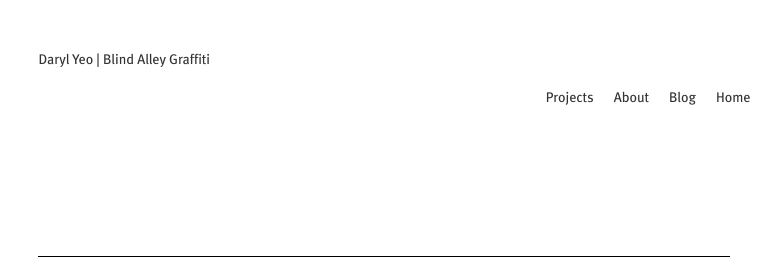
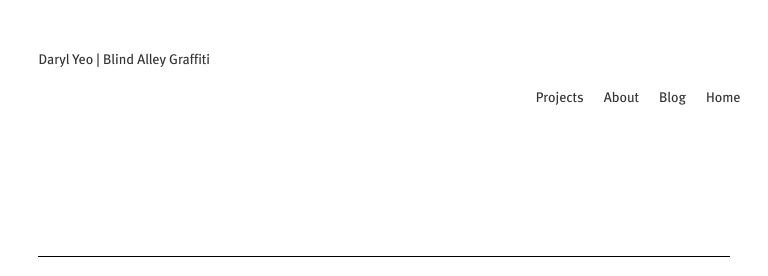
Before and after one commit to aacyun/jianxioy.github.com, a Jekyll site: the page built from index.html, in a window 768 px wide. Shown: the top 276 px of the page. Built offline with Jekyll 4.4.1, drawn with Linux system fonts in a browser that asks for light colours; Markdown is read by kramdown in place of the engine named in the settings.

Commit message:
Fixing mobile.

```diff
--- a/static/css/layout.css
+++ b/static/css/layout.css
@@ -139,7 +139,7 @@ h6 {
 		#nav-primary ul li {
    			position: relative;
 			float: right;
-			right: -50px;
+			right: -40px;
 		}
 	}
 
```
